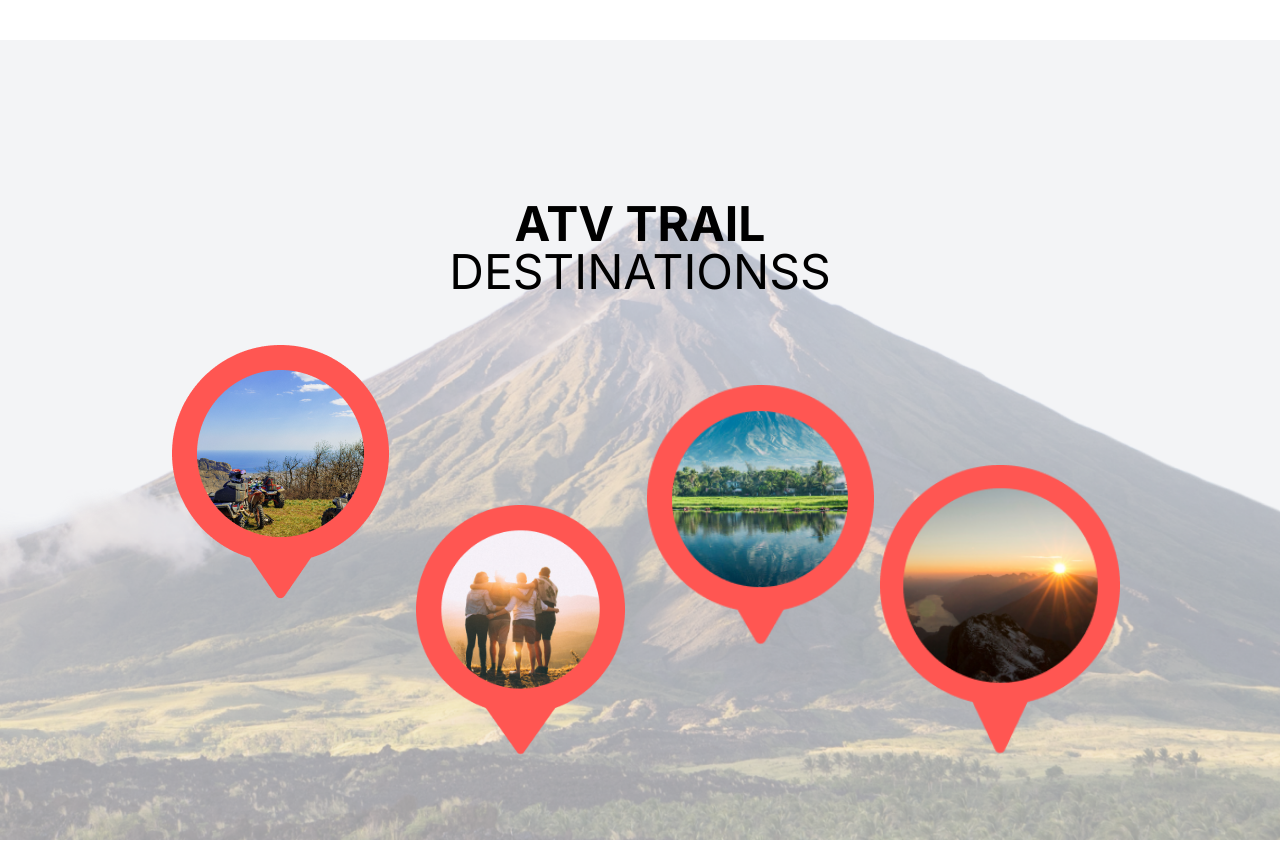
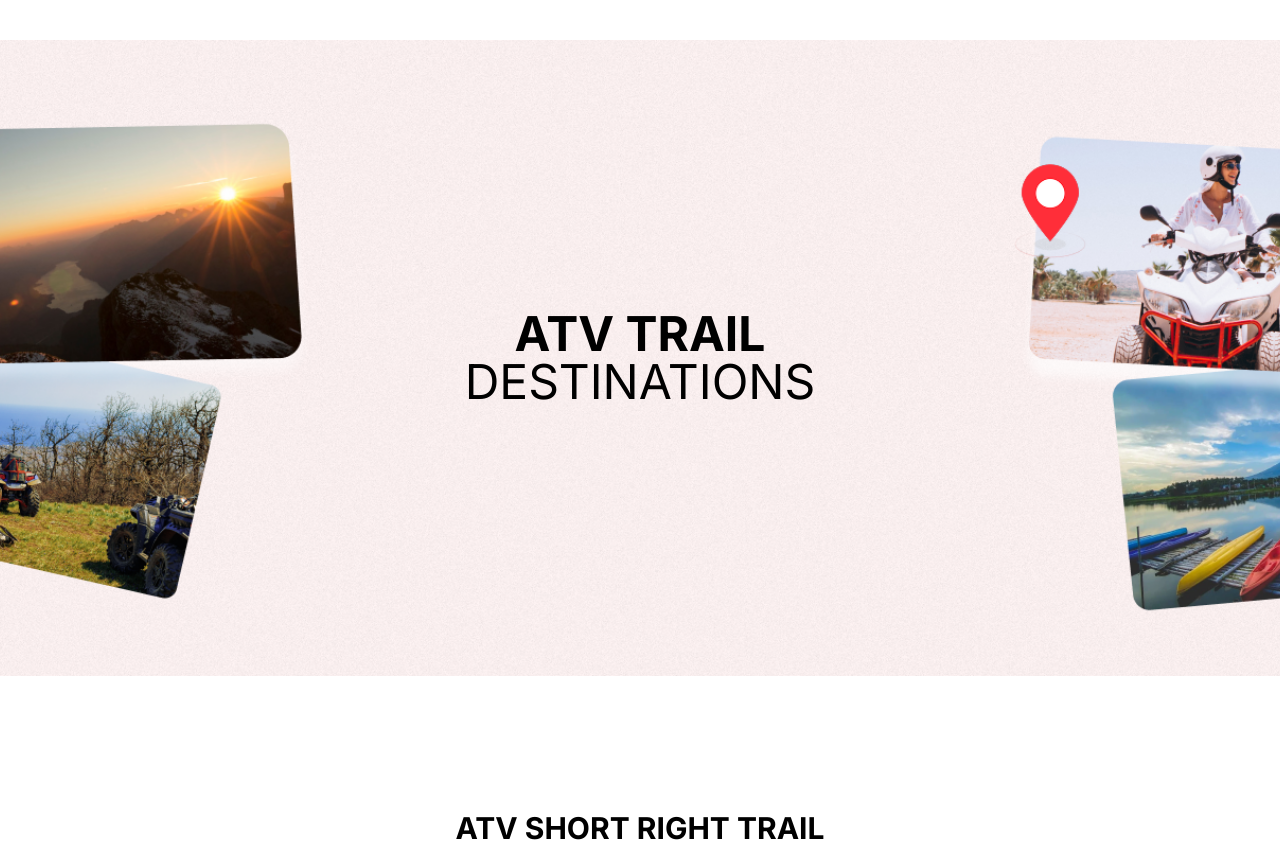
Before and after one commit to jordannares/bicoltrailstravel, a React (Vite) app: page / in a window 1280 px wide. Shown: the part 1560-2402 px from the top of the page. Built offline with nearby package versions, Linux system fonts and the light colour scheme; a web font is replaced by a local one.

Commit message:
secend commit frontend

```diff
--- a/src/App.jsx
+++ b/src/App.jsx
@@ -5,6 +5,8 @@ import Navbar from "./layouts/navbar/Navbar";
 import AboutUs from "./pages/about";
 import ContactUs from "./pages/contact";
 import Home from "./pages/home";
+import AtvTrails from "./pages/atvtrails";
+import Pricing from "./pages/pricing";
 
 function App() {
   return (
@@ -13,6 +15,8 @@ function App() {
       <Routes>
         <Route index element={<Home />} />
         <Route path="/about-us" element={<AboutUs />} />
+        <Route path="/atvtrails" element={<AtvTrails />} />
+        <Route path="/pricing" element={<Pricing />} />
         <Route path="/contact-us" element={<ContactUs />} />
         <Route path="*" element={<NotFound />} />
       </Routes>
--- a/src/data/Navigation.jsx
+++ b/src/data/Navigation.jsx
@@ -7,7 +7,7 @@ const routes = [
   {
     id: 2,
     name: "ATV Trails",
-    path: "/atv-trails",
+    path: "/atvtrails",
   },
   {
     id: 3,
--- /dev/null
+++ b/src/pages/atvtrails/index.jsx
@@ -0,0 +1,7 @@
+import React from "react";
+
+const AtvTrails = () => {
+  return <div>ATV</div>;
+};
+
+export default AtvTrails;
--- a/src/pages/home/sections/AtvAdventuresCollections.jsx
+++ b/src/pages/home/sections/AtvAdventuresCollections.jsx
@@ -1,22 +1,65 @@
-import React from "react";
+import React, { useRef } from "react";
 import AtvAdventuresCollectionsSlider from "../../../components/AtvAdventuresCollectionsSlider";
 import { Link } from "react-router-dom";
+import { ScrollTrigger, SplitText } from "gsap/all";
+import gsap from "gsap";
+import { useGSAP } from "@gsap/react";
+
+gsap.registerPlugin(ScrollTrigger, SplitText, useGSAP);
 
 const AtvAdventuresCollections = () => {
+  const discoverRef = useRef();
+  useGSAP(() => {
+    const discovertitleSplit = new SplitText(".discovertitle", {
+      type: "lines",
+    });
+    const dicoverdescriptionSplit = new SplitText(".dicoverdescription", {
+      type: "lines",
+    });
+
+    const discovertl = gsap.timeline({
+      scrollTrigger: {
+        trigger: ".discovertitle",
+        start: "top center",
+        end: "bottom center",
+        // scrub: 1,
+        // markers: true,
+      },
+    });
+    discovertl.from(discovertitleSplit.lines, {
+      opacity: 0,
+      yPercent: 100,
+      duration: 1.8,
+      ease: "expo.out",
+      stagger: 0.06,
+    });
+    discovertl.from(dicoverdescriptionSplit.lines, {
+      opacity: 0,
+      yPercent: 50,
+      duration: 1,
+      ease: "expo.out",
+      stagger: 0.01,
+      delay: 0,
+    });
+  });
+
   return (
-    <section className="py-0 ">
+    <section ref={discoverRef} className="py-0 ">
       <div className="mx-auto max-container px-4 md:px-6 mg:px-20">
         <div className="w-full min-h-screen flex flex-col-reverse lg:flex-row items-center justify-center gap-x-20">
           <div className="w-full sm:w-full lg:w-[800px] rounded-2xl">
             <AtvAdventuresCollectionsSlider />
           </div>
           <div className="w-full mb-10 lg:mb-0 lg:w-[30%] flex flex-col text-left items-start">
-            <h2 className="text-5xl uppercase ">Unveil the Wonders of Bicol</h2>
-            <p className=" mt-4 w-[80%]">
+            <h2 className="discovertitle text-5xl uppercase ">
+              Unveil the <br /> Wonders of <br />
+              Bicol
+            </h2>
+            <p className="dicoverdescription mt-4 w-[80%]">
               Discover the beauty of Mayon Volcano, pristine beaches, and local
               culture.
             </p>
-            <Link className="bg-gray-300 text-[18px] px-6 py-4 mt-5 uppercase rounded-4xl shadow-2xl transition hover:scale-110 hover:bg-[#FF5652] hover:text-white z-[1]">
+            <Link className="discoverbtn bg-gray-300 text-[18px] px-6 py-4 mt-5 uppercase rounded-4xl shadow-2xl transition hover:scale-110 hover:bg-[#FF5652] hover:text-white z-[1]">
               Discover Bicol
             </Link>
           </div>
--- a/src/pages/home/sections/AtvDestinations.jsx
+++ b/src/pages/home/sections/AtvDestinations.jsx
@@ -108,7 +108,7 @@ const AtvDestinations = () => {
       >
         <div className="mx-auto relative max-container min-h-screen flex flex-col md:flex-row-reverse items-center justify-center gap-x-30 overflow-hidden px-10">
           <div className="">
-            <h2 className="text-3xl uppercase font-bold">Green Lave trail</h2>
+            <h2 className="text-3xl uppercase font-bold">Green Lava trail</h2>
             <p className="text-24">Click here for details</p>
           </div>
           <div className=" relative mt-10">
@@ -124,7 +124,7 @@ const AtvDestinations = () => {
       <section ref={slideRightLeftRef} className="relative overflow-hidden">
         <div className="mx-auto relative max-container min-h-screen flex flex-col md:flex-row items-center justify-center gap-x-30 overflow-hidden px-10">
           <div className="">
-            <h2 className="text-3xl uppercase font-bold">Black Lave trail</h2>
+            <h2 className="text-3xl uppercase font-bold">Black Lava trail</h2>
             <p className="text-24">Click here for details</p>
           </div>
           <div className=" relative mt-10">
--- a/src/pages/home/sections/AtvTrailDestinationSection.jsx
+++ b/src/pages/home/sections/AtvTrailDestinationSection.jsx
@@ -2,43 +2,13 @@ import React from "react";
 
 const AtvTrailDestinationSection = () => {
   return (
-    <section className="relative bg-gray-100 bg-[url(/src/assets/bicoltrailsdestination-bg.png)] bg-no-repeat bg-cover bg-center">
-      <div className="w-full mx-auto relative min-h-screen">
-        <div className="mx-auto absolute w-full h-dvh top-20 py-20 z-[1]">
+    <section className="relative bg-gray-100 bg-[url(/src/assets/atvtraildestination-bg2.png)] bg-no-repeat bg-cover bg-center">
+      <div className="w-full mx-auto relative ">
+        <div className="mx-auto min-h-[636px] z-[1] flex flex-col item-center justify-center">
           <h2 className="text-5xl uppercase ">
             <span className="font-bold">ATV Trail</span> <br />
-            Destinationss
+            Destinations
           </h2>
-        </div>
-        <div className="absolute grid grid-cols-1 md:grid-cols-4 w-full bottom-0 -translate-y-10 px-40">
-          <div className="-translate-y-40 mx-auto">
-            <img
-              className="w-[217px]"
-              src="/src/assets/short-trail-location-1.png"
-              alt=""
-            />
-          </div>
-          <div className="-translate-y-0 mx-auto">
-            <img
-              className="w-[209px]"
-              src="/src/assets/short-trail-location-2.png"
-              alt=""
-            />
-          </div>
-          <div className="-translate-y-30 mx-auto">
-            <img
-              className="w-[227px]"
-              src="/src/assets/green-lava-trail-location.png"
-              alt=""
-            />
-          </div>
-          <div className="-translate-y-10 mx-auto">
-            <img
-              className="w-[247px]"
-              src="/src/assets/black-lava-trail-location.png"
-              alt=""
-            />
-          </div>
         </div>
       </div>
     </section>
--- /dev/null
+++ b/src/pages/pricing/index.jsx
@@ -0,0 +1,7 @@
+import React from "react";
+
+const Pricing = () => {
+  return <div>Pricing</div>;
+};
+
+export default Pricing;
```
Also changed, not shown: src/assets/atvtraildestination-bg.png (added), src/assets/atvtraildestination-bg2.png (added).
